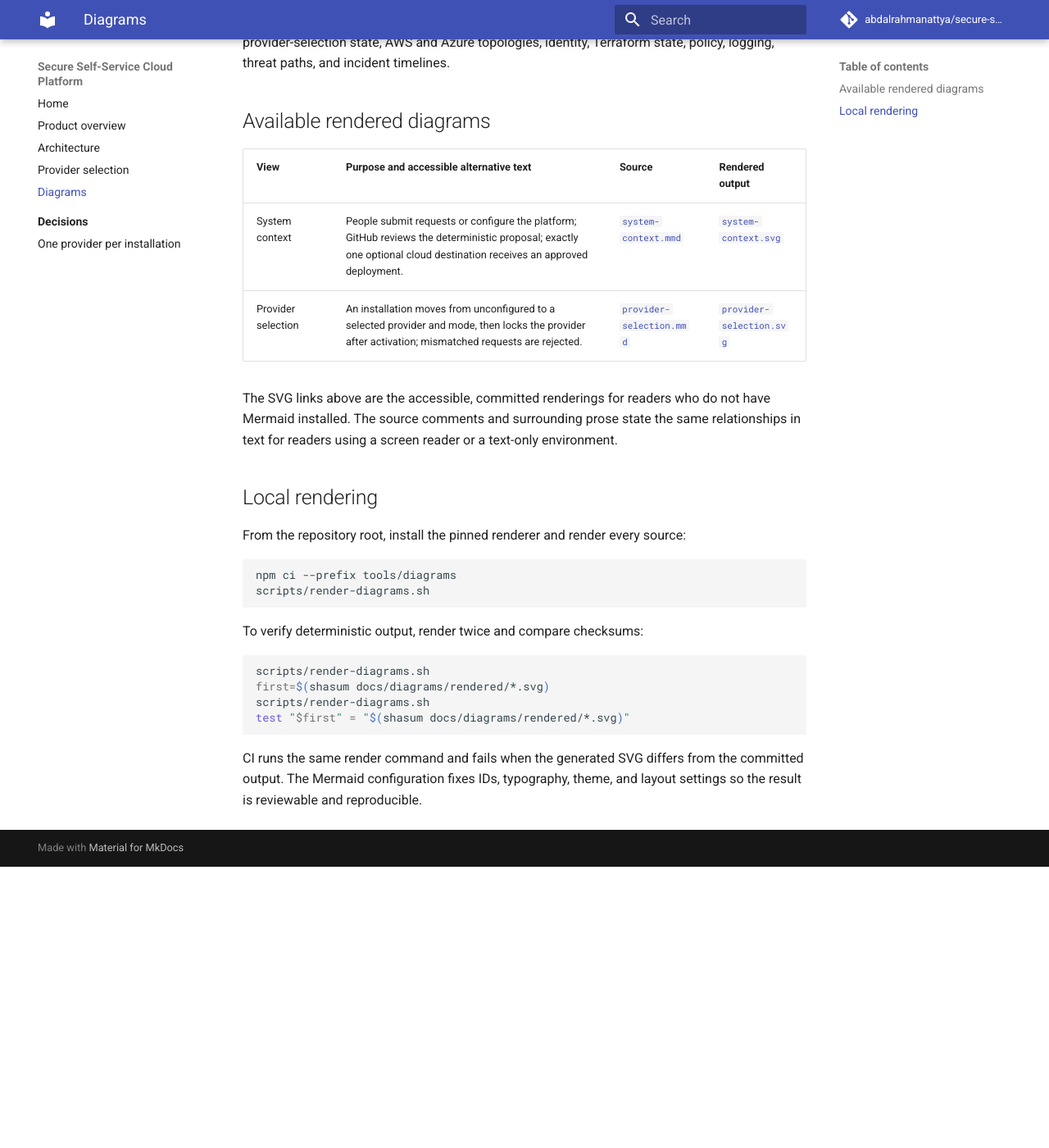
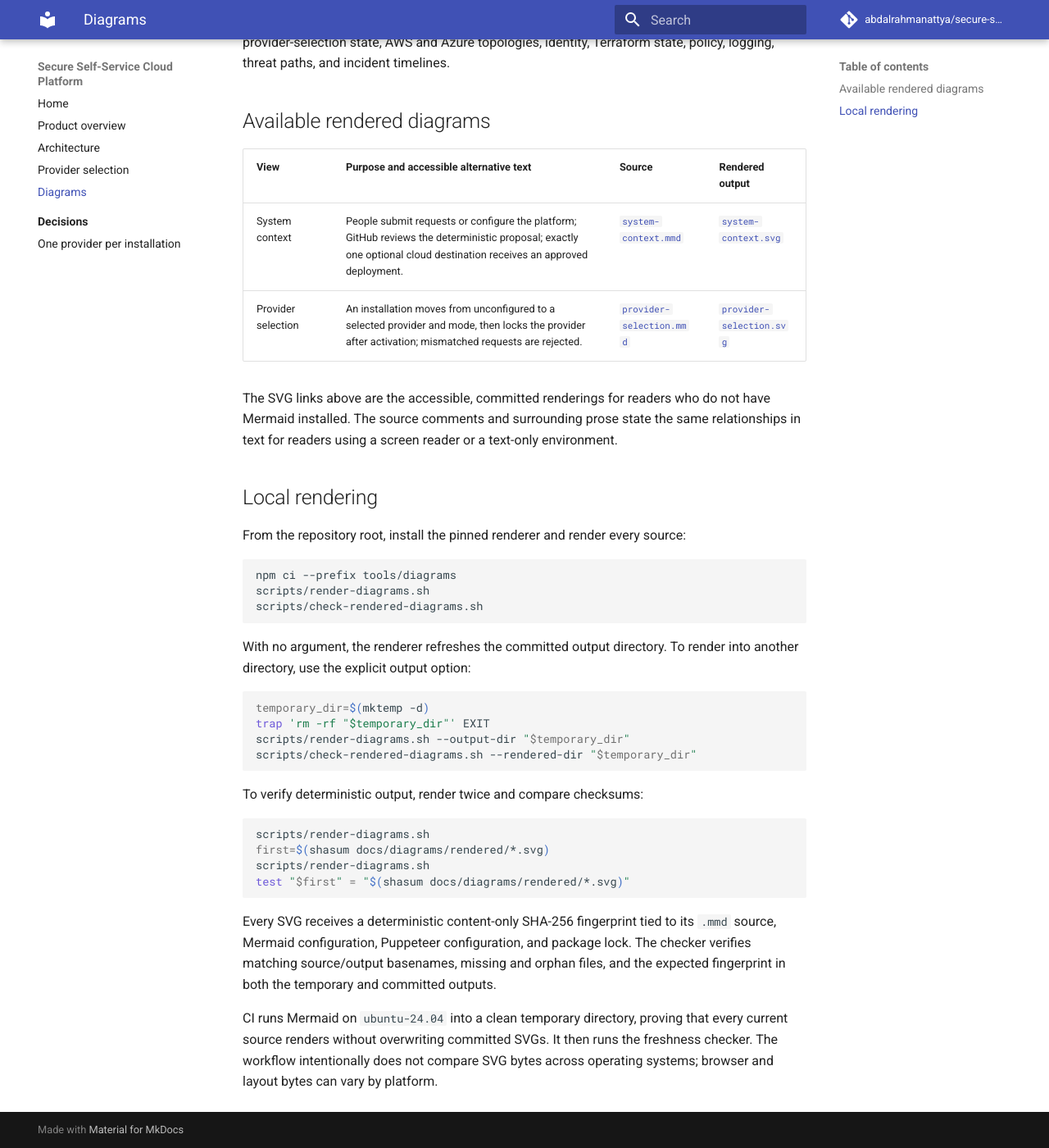
Before and after one commit to abdalrahmanattya/secure-self-service-cloud-platform, an MkDocs documentation site: the page built from docs/diagrams/README.md, in a window 1280 px wide and 1400 px high, scrolled down 477 px. Shown: the whole window at 82% size. Built offline with MkDocs 1.6.1 and Material for MkDocs 9.7.7, drawn with Linux system fonts in a browser that asks for light colours; comment, search, counter and statistics services are not loaded; before the commit the page ends 1534 px from its top, so only the background shows below that.

Commit message:
fix(ci): verify diagram freshness across platforms

````diff
--- a/docs/diagrams/README.md
+++ b/docs/diagrams/README.md
@@ -36,6 +36,17 @@ From the repository root, install the pinned renderer and render every source:
 ```sh
 npm ci --prefix tools/diagrams
 scripts/render-diagrams.sh
+scripts/check-rendered-diagrams.sh
+```
+
+With no argument, the renderer refreshes the committed output directory. To
+render into another directory, use the explicit output option:
+
+```sh
+temporary_dir=$(mktemp -d)
+trap 'rm -rf "$temporary_dir"' EXIT
+scripts/render-diagrams.sh --output-dir "$temporary_dir"
+scripts/check-rendered-diagrams.sh --rendered-dir "$temporary_dir"
 ```
 
 To verify deterministic output, render twice and compare checksums:
@@ -47,6 +58,13 @@ scripts/render-diagrams.sh
 test "$first" = "$(shasum docs/diagrams/rendered/*.svg)"
 ```
 
-CI runs the same render command and fails when the generated SVG differs from
-the committed output. The Mermaid configuration fixes IDs, typography, theme,
-and layout settings so the result is reviewable and reproducible.
+Every SVG receives a deterministic content-only SHA-256 fingerprint tied to
+its `.mmd` source, Mermaid configuration, Puppeteer configuration, and package
+lock. The checker verifies matching source/output basenames, missing and orphan
+files, and the expected fingerprint in both the temporary and committed
+outputs.
+
+CI runs Mermaid on `ubuntu-24.04` into a clean temporary directory, proving
+that every current source renders without overwriting committed SVGs. It then
+runs the freshness checker. The workflow intentionally does not compare SVG
+bytes across operating systems; browser and layout bytes can vary by platform.
````
Also changed, not shown: docs/architecture.md (+7 -2 lines), docs/diagrams/rendered/provider-selection.svg, docs/diagrams/rendered/system-context.svg, 3 other files.
